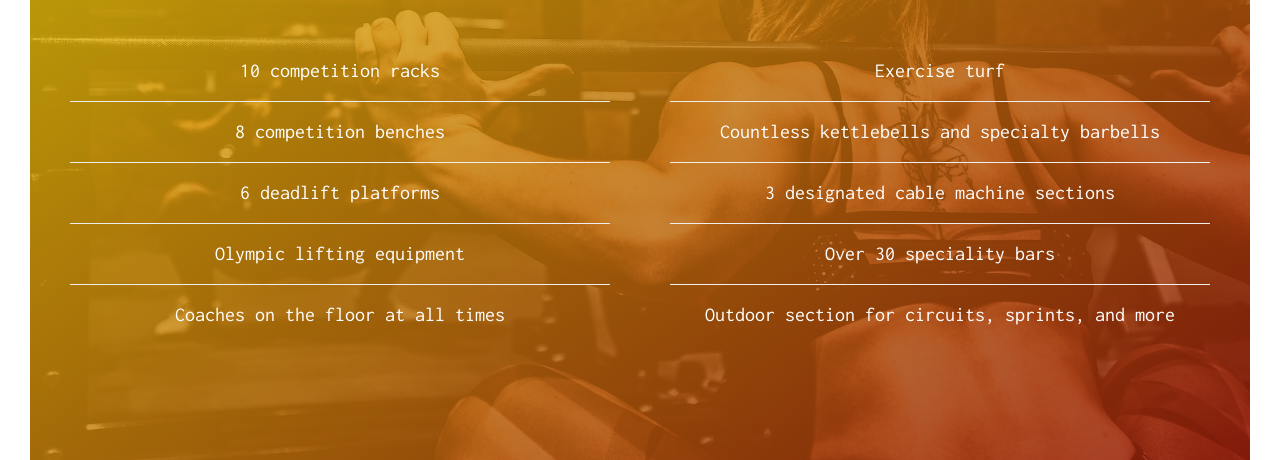
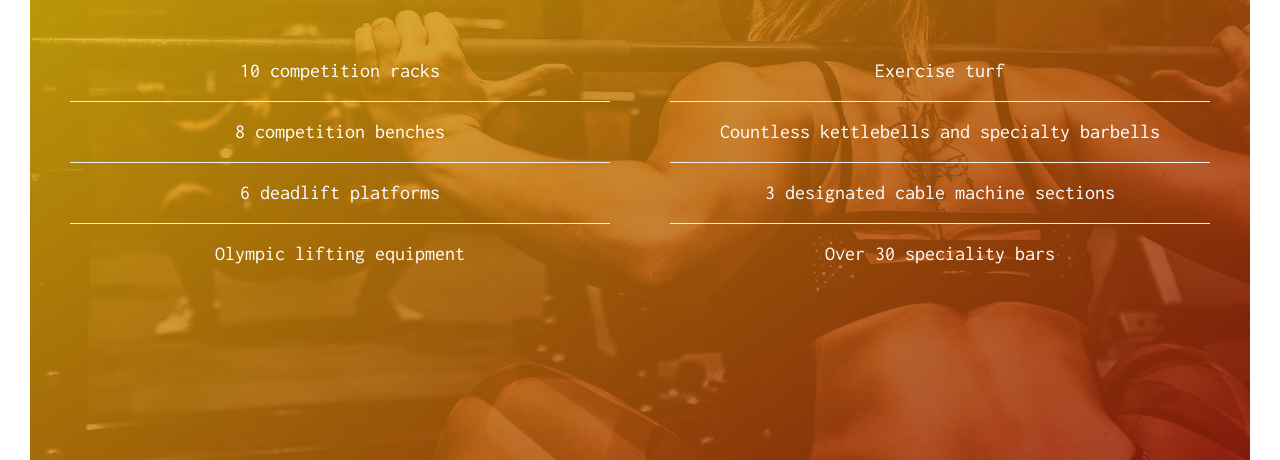
Before and after one commit to pswk1/hyprlft, a website: page index.html in a window 1280 px wide. Shown: the part 2050-2510 px from the top of the page. Drawn offline with Linux system fonts and the light colour scheme.

```diff
--- a/index.html
+++ b/index.html
@@ -120,7 +120,6 @@
                                 <li class="facility__list--item">8 competition benches</li>
                                 <li class="facility__list--item">6 deadlift platforms</li>
                                 <li class="facility__list--item">Olympic lifting equipment</li>
-                                <li class="facility__list--item">Coaches on the floor at all times</li>
 
                             </ul>
                         </div>
@@ -136,7 +135,6 @@
                                 <li class="facility__list--item">Countless kettlebells and specialty barbells</li>
                                 <li class="facility__list--item">3 designated cable machine sections</li>
                                 <li class="facility__list--item">Over 30 speciality bars</li>
-                                <li class="facility__list--item">Outdoor section for circuits, sprints, and more</li>
 
                             </ul>
                         </div>
```
Also changed, not shown: sass/components/_facilities.scss (+6 -8 lines).
